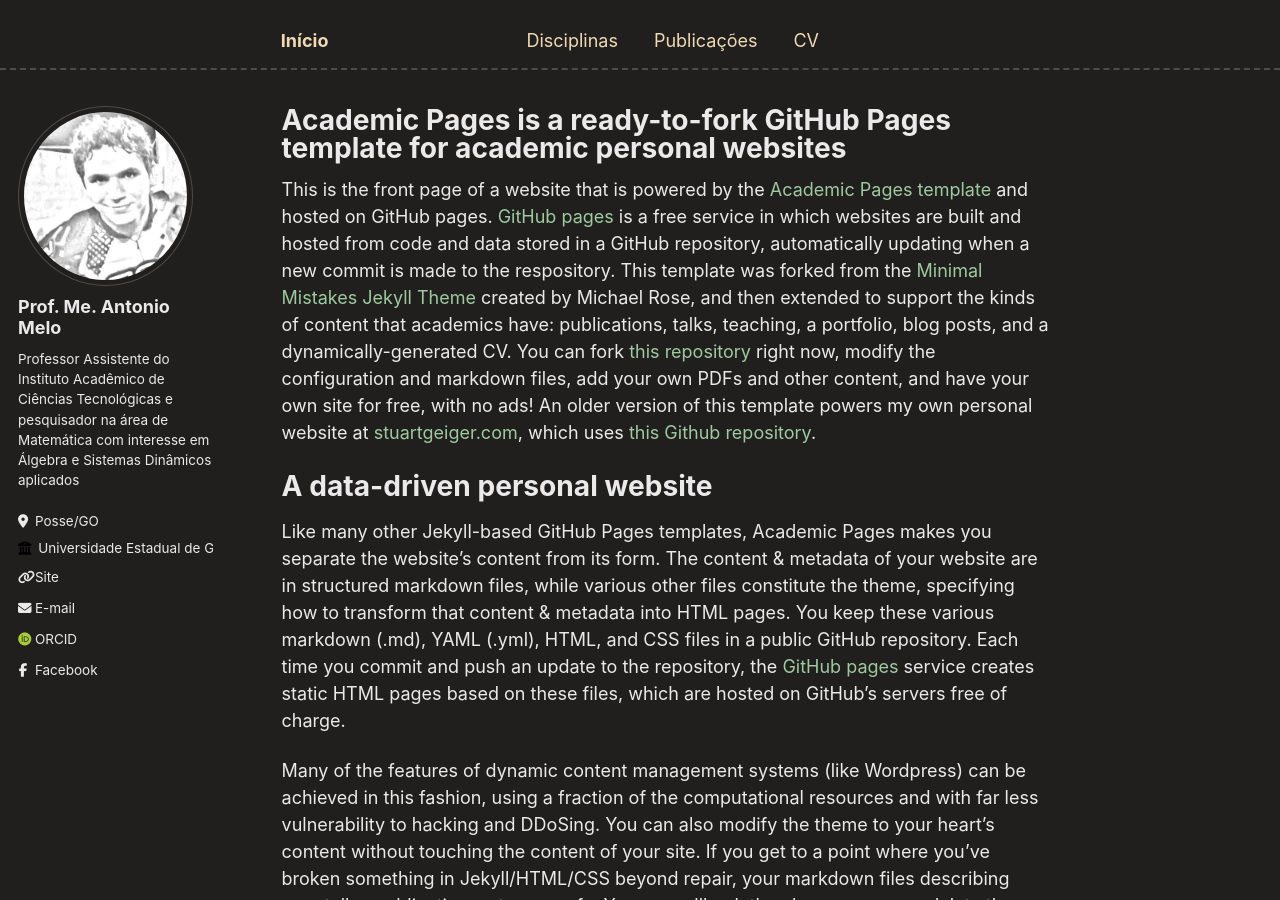
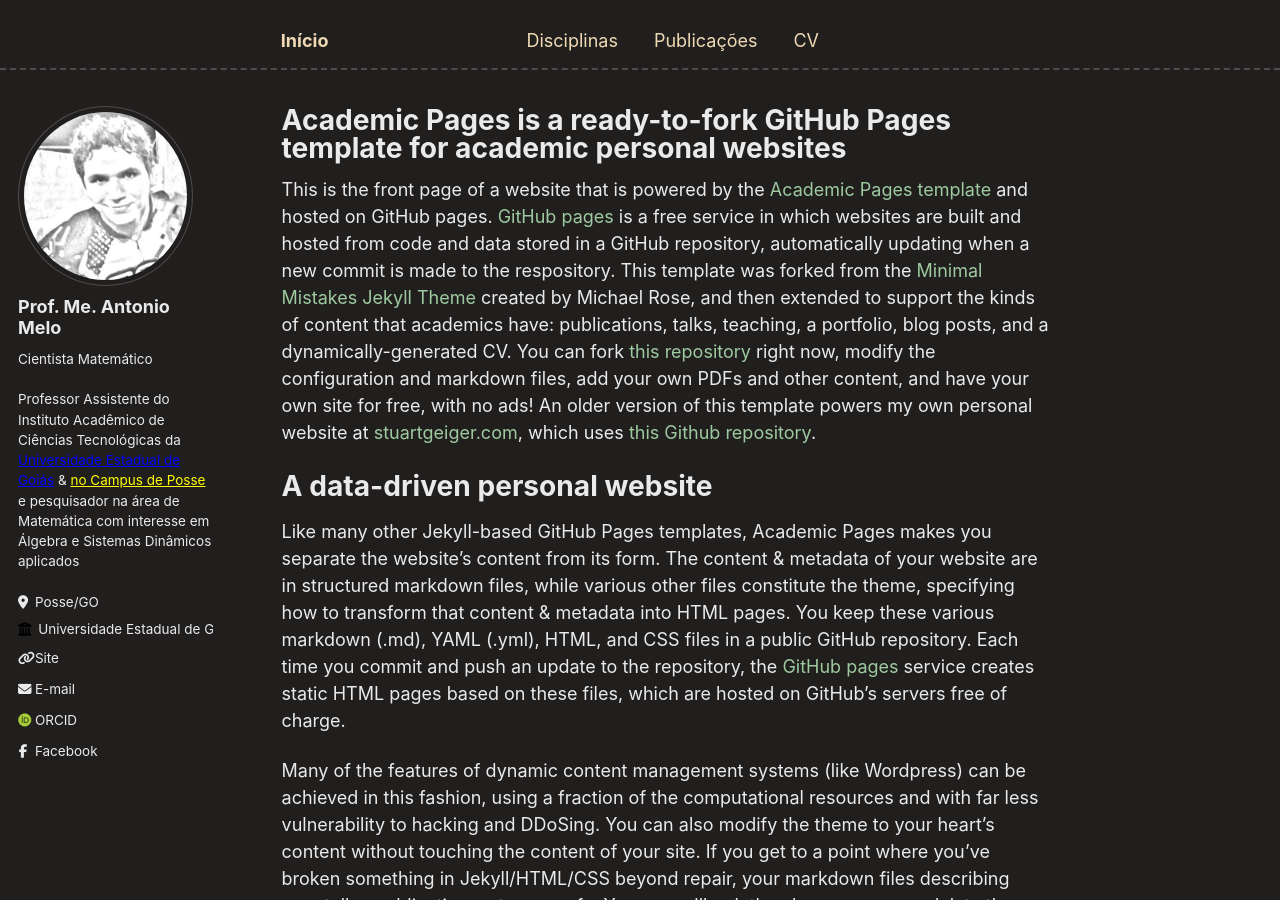
Before and after one commit to antmelo/antmelo.github.io, a Jekyll site: the page built from _pages/about.md, in a window 1280 px wide and 900 px high. Built offline with Jekyll 4.4.1, drawn with Linux system fonts in a browser that asks for light colours; some web fonts are replaced.

Commit message:
Update _config.yml

```diff
--- a/_config.yml
+++ b/_config.yml
@@ -26,7 +26,7 @@
   avatar           : "pencil_sketch_1460325811596.jpg"
   name             : "Prof. Me. Antonio Melo"
   pronouns         : # example: "she/her"
-  bio              : "Professor Assistente do Instituto Acadêmico de Ciências Tecnológicas e pesquisador na área de Matemática com interesse em Álgebra e Sistemas Dinâmicos aplicados"
+  bio              : "Cientista Matemático <br> <br> Professor Assistente do Instituto Acadêmico de Ciências Tecnológicas da <a style='color: blue;' href='https://ueg.br'>Universidade Estadual de Goiás</a> & <a style='color: yellow;' href='https://www.ueg.br/posse/'>no Campus de Posse</a> e pesquisador na área de Matemática com interesse em Álgebra e Sistemas Dinâmicos aplicados"
   employer         : "Universidade Estadual de Goiás"
   location         : "Posse/GO"
   uri              : "https://www.ueg.br/posse/"
```
